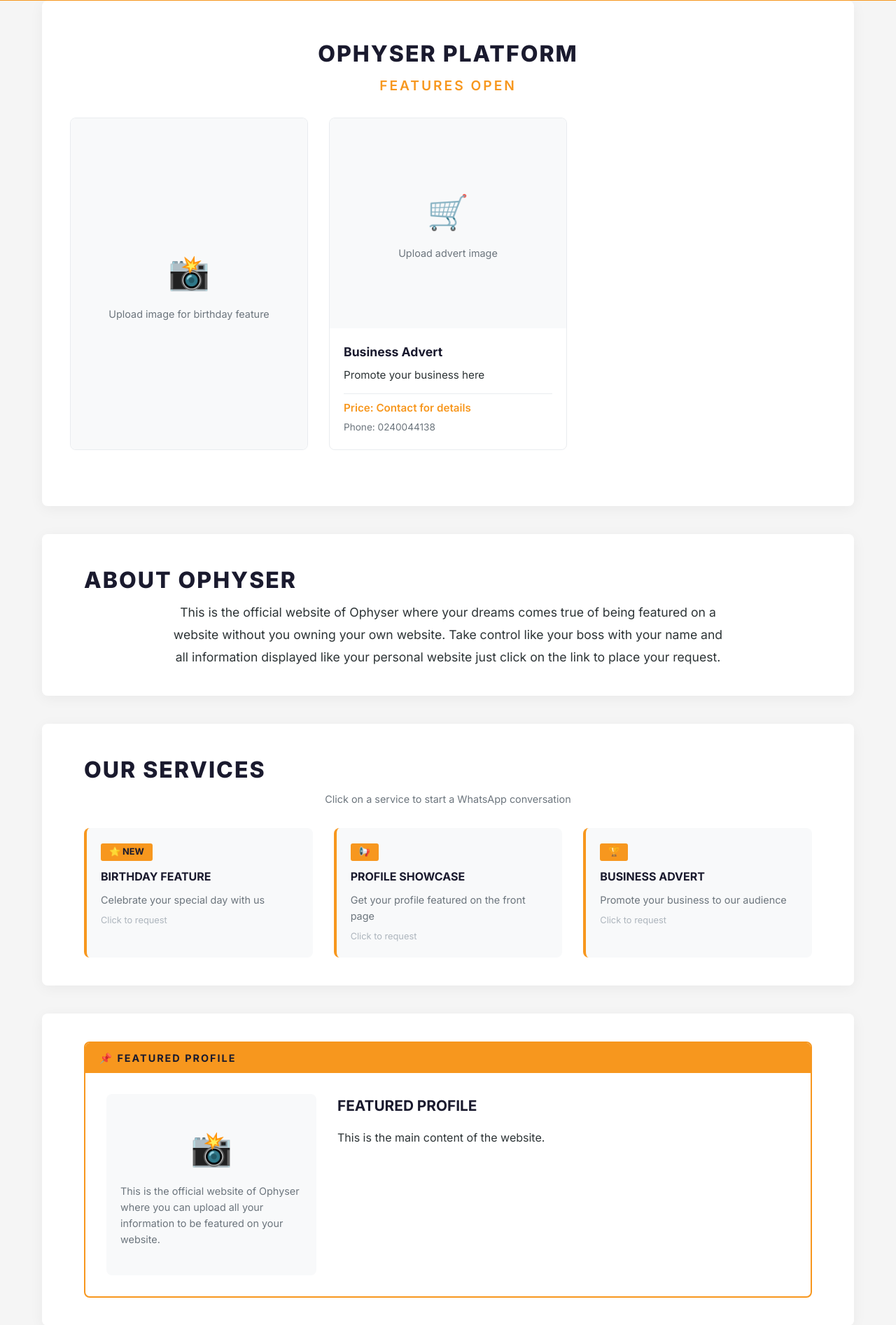
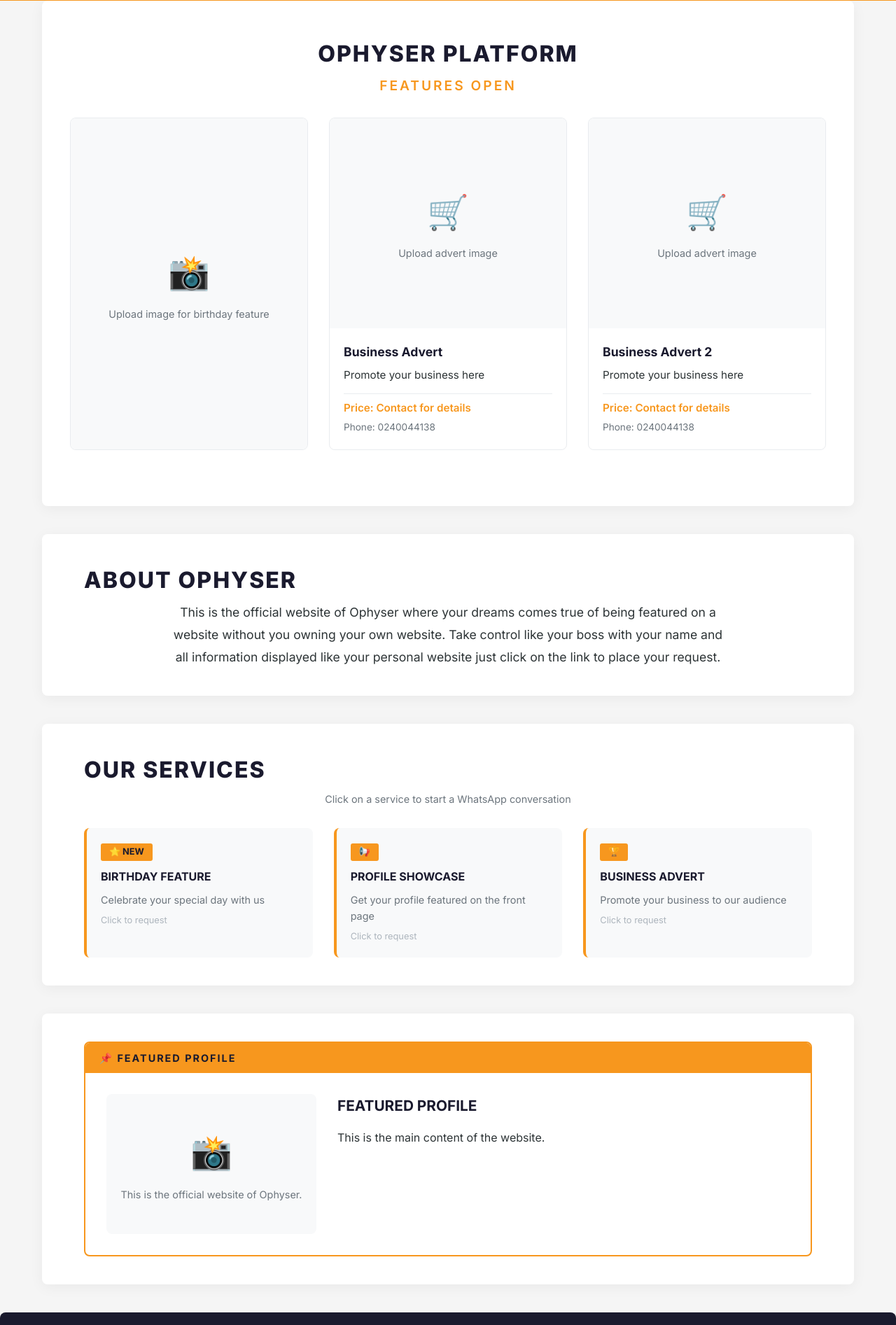
Before and after one commit to klinsmanagyekum334-bot/Myownweb, a Flask app: page / in a window 1280 px wide. Shown: the part 652-2545 px from the top of the page at 70% size. Run offline with Flask 3, Linux system fonts and the light colour scheme; data that the repository does not hold is empty.

Commit message:
Update index.html

```diff
--- a/templates/index.html
+++ b/templates/index.html
@@ -20,7 +20,6 @@
                         </div>
                     {% endif %}
                 </div>
-                <!-- Text under the hero image -->
                 {% if hero_text_under %}
                     <div class="hero-text-under">
                         {{ hero_text_under }}
@@ -39,7 +38,8 @@
             <h2 class="section-title">{{ hero_title|default('OPHYSER PLATFORM') }}</h2>
             <h3 class="section-subtitle">FEATURES OPEN</h3>
             <div class="featured-grid">
-                <!-- Birthday Image Card -->
+
+                <!-- Birthday Image Card + Text -->
                 <div class="featured-card image-card">
                     {% if hero_image %}
                         <img src="{{ url_for('static', filename='images/' + hero_image) }}"
@@ -50,9 +50,12 @@
                             <p>Upload image for birthday feature</p>
                         </div>
                     {% endif %}
+                    {% if birthday_text %}
+                        <div class="birthday-text">{{ birthday_text|safe }}</div>
+                    {% endif %}
                 </div>
 
-                <!-- Dynamic Profile Cards - EACH IS ITS OWN GRID ITEM -->
+                <!-- Dynamic Profile Cards -->
                 {% if profile_cards %}
                     {% for card in profile_cards %}
                         <div class="featured-card dynamic-card">
@@ -74,12 +77,12 @@
                     {% endfor %}
                 {% endif %}
 
-                <!-- Business Advert Card -->
+                <!-- Advert 1 -->
                 <div class="featured-card advert-card">
                     <div class="advert-image-wrapper">
-                        {% if advert_image %}
-                            <img src="{{ url_for('static', filename='images/' + advert_image) }}"
-                                 alt="Advert Image" class="advert-image">
+                        {% if advert_1_image %}
+                            <img src="{{ url_for('static', filename='images/' + advert_1_image) }}"
+                                 alt="Advert 1" class="advert-image">
                         {% else %}
                             <div class="advert-placeholder">
                                 <span>🛒</span>
@@ -88,14 +91,38 @@
                         {% endif %}
                     </div>
                     <div class="advert-content">
-                        <h3 class="advert-title">{{ advert_title|default('Business Advert') }}</h3>
-                        <p class="advert-description">{{ advert_description|default('Promote your business here') }}</p>
+                        <h3 class="advert-title">{{ advert_1_title|default('Business Advert') }}</h3>
+                        <p class="advert-description">{{ advert_1_description|default('Promote your business here') }}</p>
                         <div class="advert-details">
-                            <span class="advert-price">{{ advert_price|default('Price: Contact for details') }}</span>
-                            <span class="advert-contact">{{ advert_contact|default('Phone: 0240044138') }}</span>
+                            <span class="advert-price">{{ advert_1_price|default('Price: Contact for details') }}</span>
+                            <span class="advert-contact">{{ advert_1_contact|default('Phone: 0240044138') }}</span>
                         </div>
                     </div>
                 </div>
+
+                <!-- Advert 2 -->
+                <div class="featured-card advert-card">
+                    <div class="advert-image-wrapper">
+                        {% if advert_2_image %}
+                            <img src="{{ url_for('static', filename='images/' + advert_2_image) }}"
+                                 alt="Advert 2" class="advert-image">
+                        {% else %}
+                            <div class="advert-placeholder">
+                                <span>🛒</span>
+                                <p>Upload advert image</p>
+                            </div>
+                        {% endif %}
+                    </div>
+                    <div class="advert-content">
+                        <h3 class="advert-title">{{ advert_2_title|default('Business Advert 2') }}</h3>
+                        <p class="advert-description">{{ advert_2_description|default('Promote your business here') }}</p>
+                        <div class="advert-details">
+                            <span class="advert-price">{{ advert_2_price|default('Price: Contact for details') }}</span>
+                            <span class="advert-contact">{{ advert_2_contact|default('Phone: 0240044138') }}</span>
+                        </div>
+                    </div>
+                </div>
+
             </div>
         </div>
 
@@ -104,7 +131,7 @@
             <div class="container">
                 <h2 class="section-title">ABOUT OPHYSER</h2>
                 <div class="about-content">
-                    {{ about_text|default('This is the official website of Ophyser where your dreams comes true of being featured on a website without you owning your own website. Take control like your boss with your name and all information displayed like your personal website just click on the link to place your request.') }}
+                    {{ about_text|default('This is the official website of Ophyser where your dreams comes true of being featured on a website without you owning your own website.') }}
                 </div>
             </div>
         </section>
@@ -114,32 +141,20 @@
             <div class="container">
                 <h2 class="section-title">OUR SERVICES</h2>
                 <p class="news-subtitle">Click on a service to start a WhatsApp conversation</p>
-
                 <div class="news-grid">
-                    <!-- Birthday Feature -->
-                    <a href="https://api.whatsapp.com/send?phone=233240044138&text=Hi%2C%20I%20visited%20your%20website%20and%20would%20like%20to%20be%20featured%20on%20your%20platform%20for%20a%20birthday.%20My%20contact%20is%200240044138"
-                       target="_blank"
-                       class="news-card service-link">
+                    <a href="https://api.whatsapp.com/send?phone=233240044138&text=Hi%2C%20I%20want%20a%20birthday%20feature" target="_blank" class="news-card service-link">
                         <div class="news-badge">⭐ NEW</div>
                         <h3>BIRTHDAY FEATURE</h3>
                         <p>Celebrate your special day with us</p>
                         <div class="news-meta">Click to request</div>
                     </a>
-
-                    <!-- Profile Showcase -->
-                    <a href="https://api.whatsapp.com/send?phone=233240044138&text=Hi%2C%20I%20want%20to%20be%20featured%20on%20your%20platform%20with%20my%20profile.%20Please%20help%20me%20get%20featured."
-                       target="_blank"
-                       class="news-card service-link">
+                    <a href="https://api.whatsapp.com/send?phone=233240044138&text=Hi%2C%20I%20want%20a%20profile%20feature" target="_blank" class="news-card service-link">
                         <div class="news-badge">📢</div>
                         <h3>PROFILE SHOWCASE</h3>
                         <p>Get your profile featured on the front page</p>
                         <div class="news-meta">Click to request</div>
                     </a>
-
-                    <!-- Business Advert -->
-                    <a href="https://api.whatsapp.com/send?phone=233240044138&text=Hi%2C%20I%20would%20like%20to%20advertise%20my%20business%20on%20your%20platform.%20Please%20contact%20me."
-                       target="_blank"
-                       class="news-card service-link">
+                    <a href="https://api.whatsapp.com/send?phone=233240044138&text=Hi%2C%20I%20want%20to%20advertise" target="_blank" class="news-card service-link">
                         <div class="news-badge">🏆</div>
                         <h3>BUSINESS ADVERT</h3>
                         <p>Promote your business to our audience</p>
@@ -149,7 +164,7 @@
             </div>
         </section>
 
-        <!-- Appointment/Announcement Section -->
+        <!-- Appointment Section -->
         <section class="appointment-section">
             <div class="container">
                 <div class="appointment-card">
@@ -161,13 +176,13 @@
                             {% else %}
                                 <div class="placeholder-image">
                                     <span>📸</span>
-                                    <p>This is the official website of Ophyser where you can upload all your information to be featured on your website.</p>
+                                    <p>This is the official website of Ophyser.</p>
                                 </div>
                             {% endif %}
                         </div>
                         <div class="appointment-text">
                             <h3>{{ appointment_title|default('FEATURED PROFILE') }}</h3>
-                            <p>{{ main_content|default('This is the official website of Ophyser where you can upload all your information to be featured on your website.') }}</p>
+                            <p>{{ main_content|default('This is the official website of Ophyser.') }}</p>
                         </div>
                     </div>
                 </div>
@@ -183,7 +198,7 @@
         <div class="contact-content">
             <p><strong>Phone:</strong> {{ contact_phone|default('0240044138') }}</p>
             <p><strong>Email:</strong> {{ contact_email|default('klinsmanagyekum334@gmail.com') }}</p>
-            <p><strong>TikTok:</strong> <a href="https://www.tiktok.com/@ophyser?_r=1&_t=ZS-99Ikd5DyfDj" target="_blank">Ophyser</a></p>
+            <p><strong>TikTok:</strong> <a href="https://www.tiktok.com/@ophyser" target="_blank">Ophyser</a></p>
         </div>
     </div>
 </section>
```
